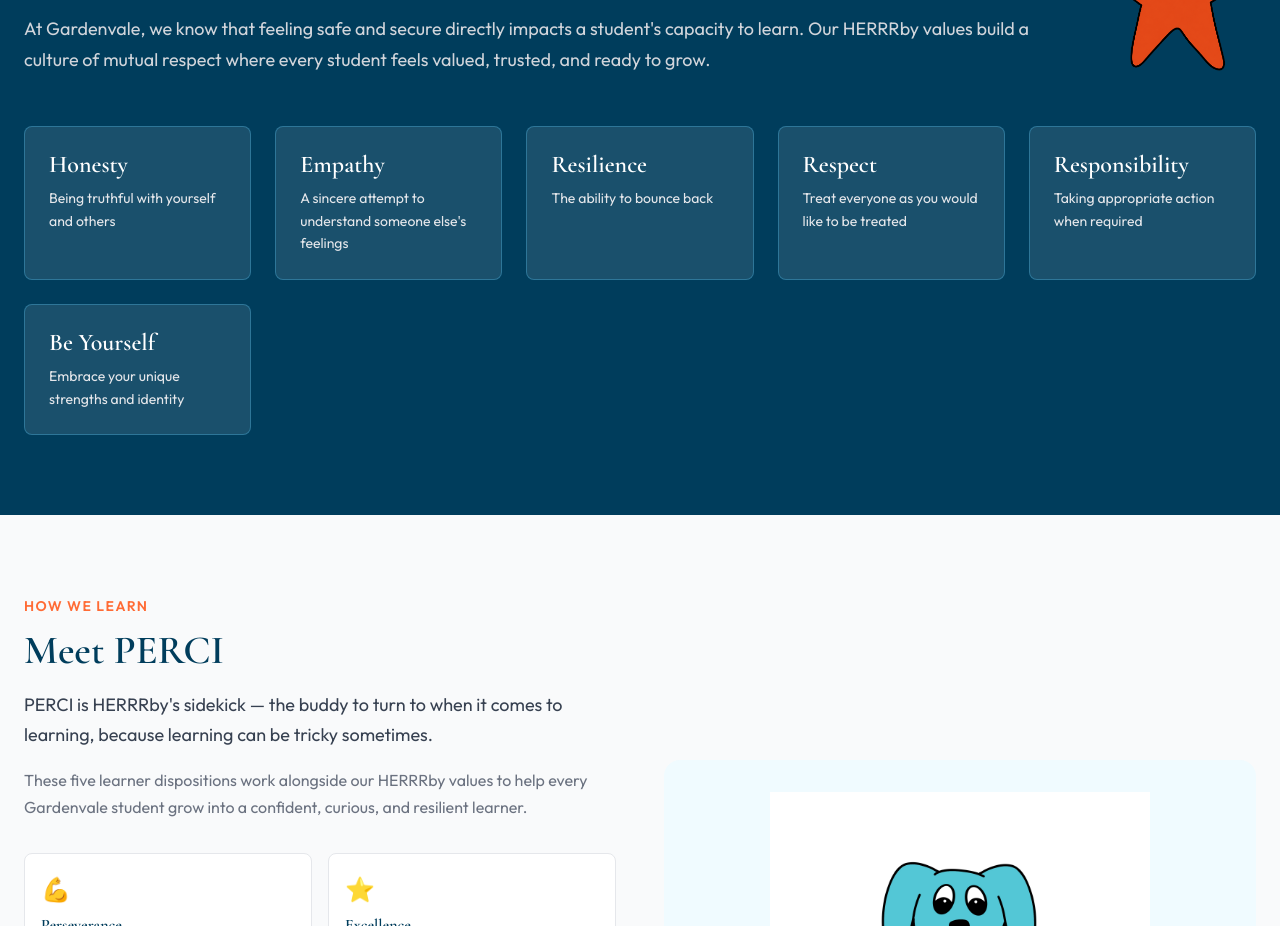
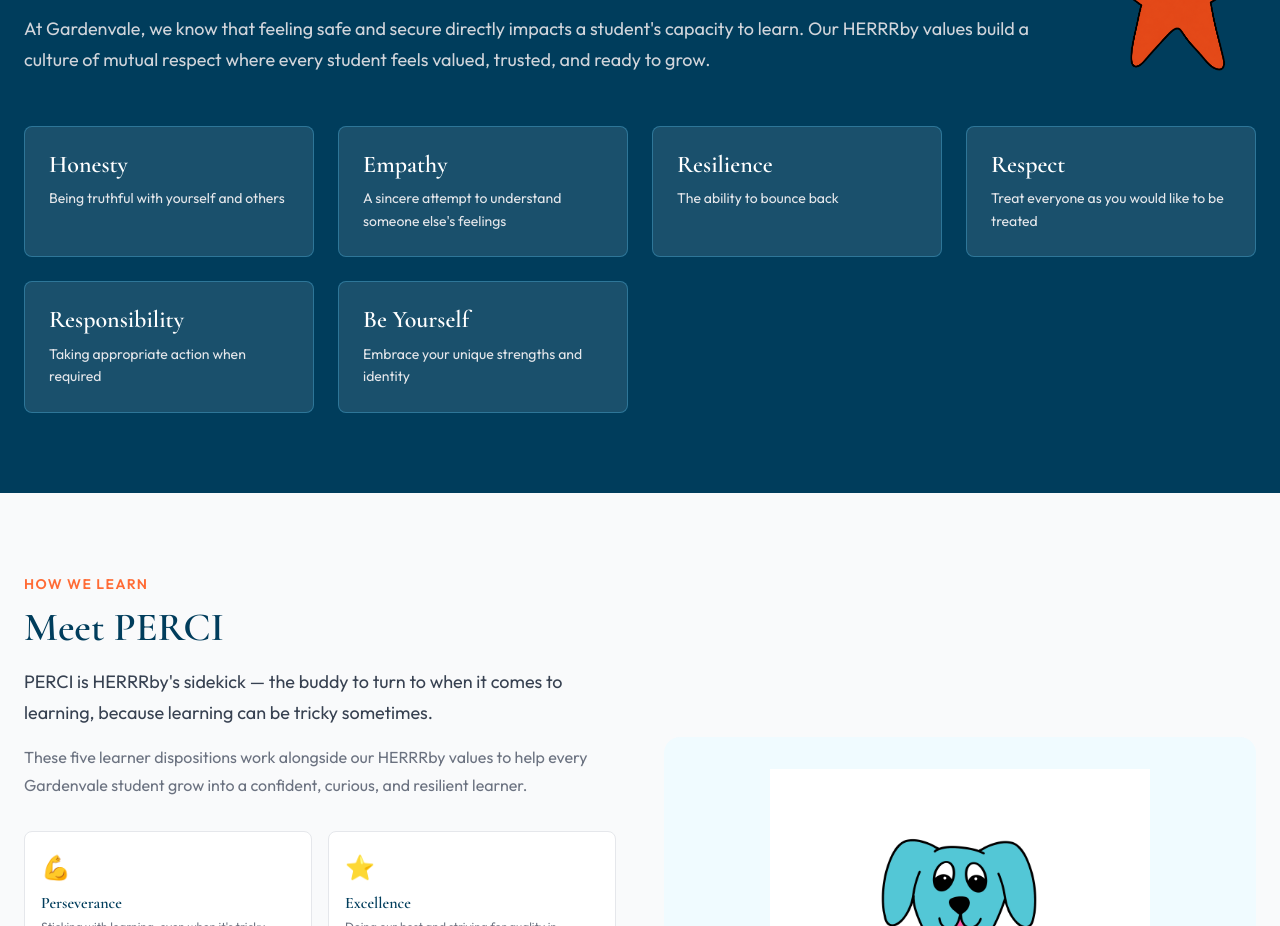
Before and after one commit to tylertrevaskis-boop/gardenvale-ps-website, a Next.js app: page / in a window 1280 px wide. Shown: the part 1080-2006 px from the top of the page. Built offline with nearby package versions, Linux system fonts and the light colour scheme.

Commit message:
Fix HERRRby grid: 3 cols desktop, responsive mobile

```diff
--- a/components/HERRRby.tsx
+++ b/components/HERRRby.tsx
@@ -22,7 +22,7 @@ export default function HERRRby() {
             <img src="/images/HERRRbyNoBG.png" alt="HERRRby the starfish mascot" style={{height:'160px',width:'auto',objectFit:'contain'}} />
           </div>
         </div>
-        <div style={{display:'grid',gridTemplateColumns:'repeat(auto-fit,minmax(200px,1fr))',gap:'1.5rem'}}>
+        <div style={{display:'grid',gridTemplateColumns:'repeat(auto-fit,minmax(280px,1fr))',gap:'1.5rem'}}>
           {values.map((v,i) => (
             <div key={i} style={{backgroundColor:'rgba(255,255,255,0.1)',borderRadius:'8px',padding:'1.5rem',border:'1px solid rgba(93,204,255,0.3)'}}>
               <h3 style={{color:'white',fontFamily:'Cormorant Garamond, serif',fontSize:'1.5rem',marginBottom:'0.5rem'}}>{v.title}</h3>
```
